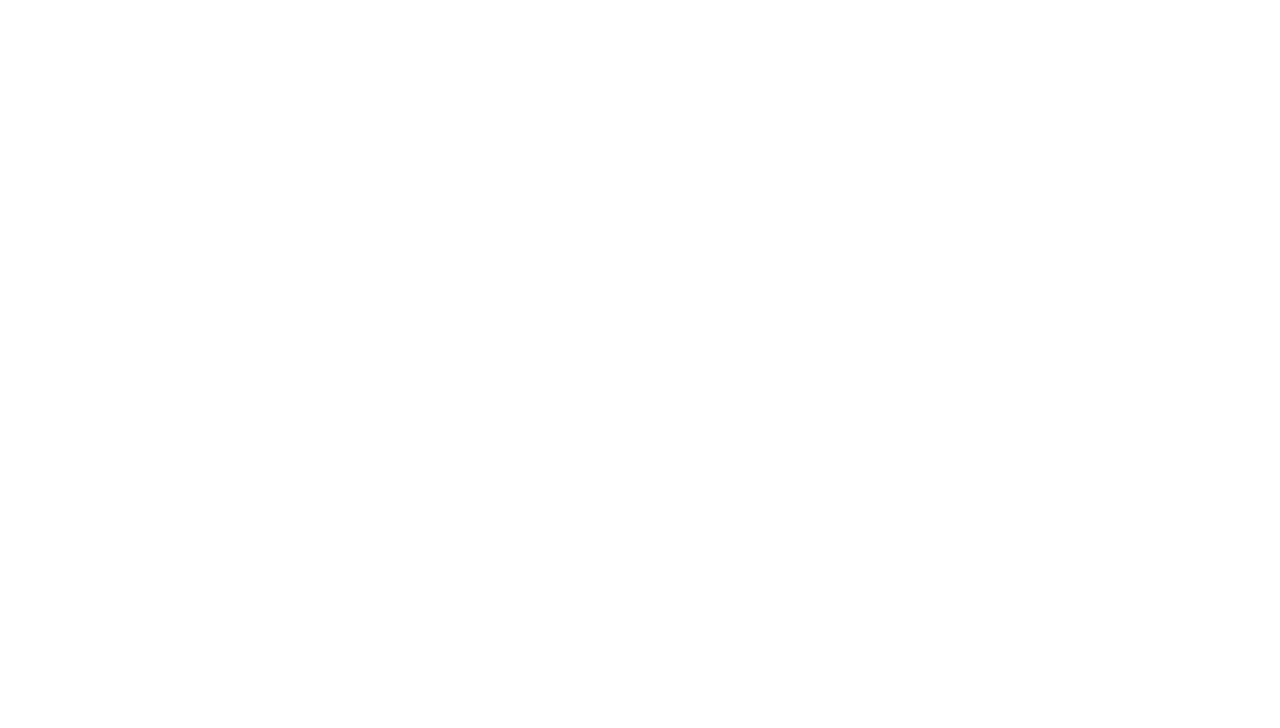
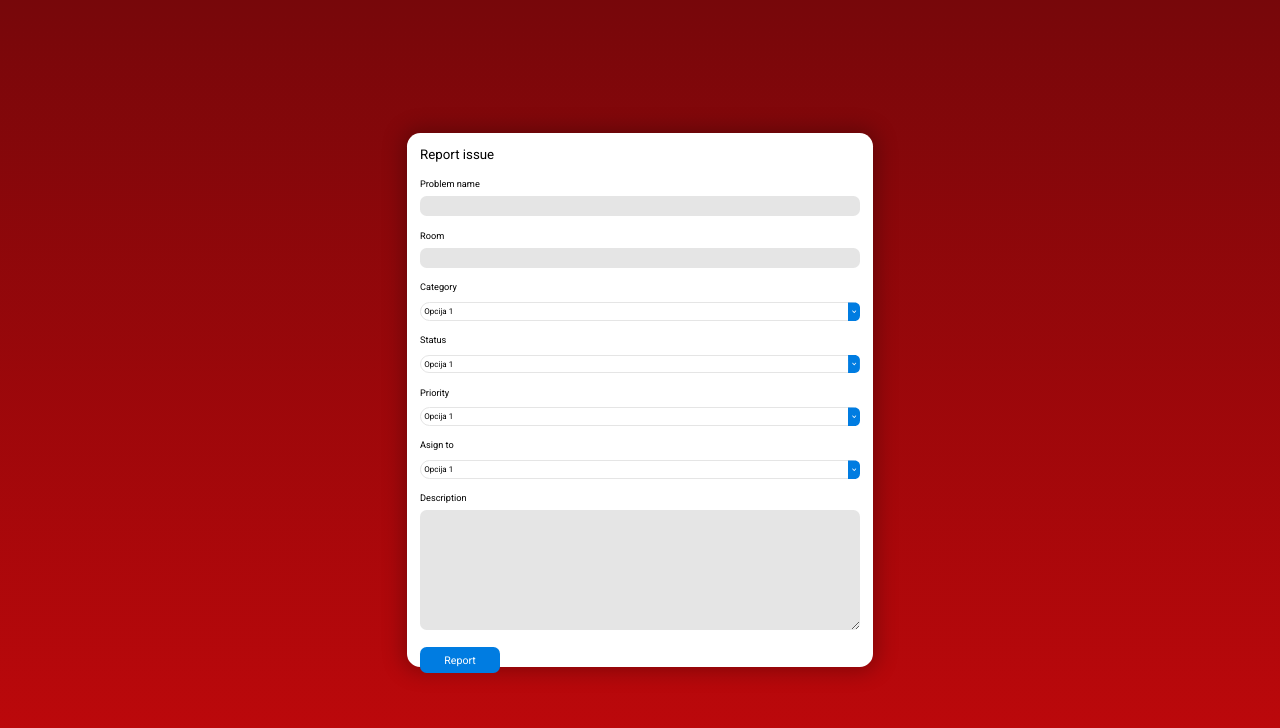
Before and after one commit to L6Pin/Faults_Reporting_React, a React (Create React App) app: page /report in a window 1280 px wide. Shown: the top 728 px of the page. Built offline with nearby package versions, Linux system fonts and the light colour scheme.

Commit message:
Create Report issue page

```diff
--- a/src/App.js
+++ b/src/App.js
@@ -1,13 +1,14 @@
 import { BrowserRouter as Router, Route, Switch } from "react-router-dom";
-import { LoginPage, Profile } from "./pages";
-import "./assets/styles/App.scss"
+import { LoginPage, Profile, ReportIssue } from "./pages";
+import "./assets/styles/App.scss";
 
 function App() {
   return (
     <Router>
       <Switch>
         <Route exact path="/" component={LoginPage} />
-        <Route exact path="/profile" component={Profile} />
+        <Route path="/profile" component={Profile} />
+        <Route path="/report" component={ReportIssue} />{" "}
       </Switch>
     </Router>
   );
--- /dev/null
+++ b/src/assets/styles/components/ProblemForm.scss
@@ -0,0 +1,208 @@
+@import "../../variables.scss";
+@import "../../mixins.scss";
+
+.problem-form {
+  background: $color-white;
+  height: auto;
+  border-radius: $big-border-radius;
+  padding: 20px;
+  box-shadow: $box-shadow;
+
+  .problem-form-title {
+    font-size: 20px;
+    margin-bottom: 25px;
+  }
+
+  .input {
+    margin-bottom: 20px;
+
+    .input-title {
+      margin-bottom: 10px;
+    }
+
+    input {
+      height: 35px;
+      width: 100%;
+      padding: 10px;
+      border-radius: $small-border-radius;
+      border: 0;
+      outline: none;
+      background: $color-light-gray_1;
+    }
+  }
+
+  .filter {
+    position: relative;
+    margin-bottom: 20px;
+
+    .filter-name {
+      font-size: 16px;
+      margin-bottom: 10px;
+    }
+    .filter-options {
+      width: 100%;
+      height: 35px;
+      border: 1px solid $color-light-gray_1;
+      background: $color-white;
+      border-radius: $small-border-radius;
+      outline: none;
+      -moz-appearance: none; /* Firefox */
+      -webkit-appearance: none; /* Safari and Chrome */
+      appearance: none;
+      padding: 5px;
+    }
+    .filter-arrow {
+      background: url("../../images/select_arrow.svg");
+      background-repeat: no-repeat;
+      background-size: contain;
+      width: 23px;
+      height: 35px;
+      position: absolute;
+      right: 0;
+      bottom: 0;
+      z-index: 3;
+    }
+  }
+
+  .textarea {
+    margin-bottom: 20px;
+
+    .textarea-title {
+      margin-bottom: 10px;
+    }
+
+    textarea {
+      outline: none;
+      background: $color-light-gray_1;
+      color: $color-dark-gray;
+      outline: none;
+      border: none;
+      padding: 20px;
+      width: 100%;
+      border-radius: $small-border-radius;
+    }
+  }
+
+  .report {
+    width: 120px;
+    background: $color-blue;
+    text-align: center;
+    color: $color-white;
+    border-radius: $small-border-radius;
+    padding: 10px 0;
+  }
+}
+
+@media (min-width: 1024px) {
+  .problem-form {
+    height: 41.66vw; // 800px;
+
+    width: 36.45vw;
+    border-radius: 1.04vw; //20px
+    padding: 1.04vw; //20px
+
+    .problem-form-title {
+      font-size: 1.04vw; //20px
+      margin-bottom: 1.3vw; //25px;
+    }
+
+    .input {
+      margin-bottom: 1.04vw; //20px
+
+      .input-title {
+        margin-bottom: 0.52vw; //10px;
+        font-size: 0.72vw; //14px
+      }
+
+      input {
+        height: 1.45vw; //28px
+        width: 100%;
+        padding: 10px;
+        border-radius: 0.52vw; //10px;
+        border: 0;
+        outline: none;
+        background: $color-light-gray_1;
+      }
+    }
+
+    .filter {
+      margin-bottom: 1.04vw; //20px
+
+      .filter-name {
+        font-size: 0.72vw; //14px
+        margin-bottom: 0.52vw; //10px;
+      }
+
+      .filter-options {
+        height: 1.45vw; //28px
+        font-size: 0.625vw; //12px
+        padding: 0.26vw; //5px
+      }
+
+      .filter-arrow {
+        height: 1.45vw; //28px
+        width: 1.19vw; //23px
+        right: -0.23vw; //-4.5pxx
+      }
+    }
+
+    .textarea {
+      margin-bottom: 1.04vw; //20px
+
+      .textarea-title {
+        margin-bottom: 0.52vw; //10px;
+        font-size: 0.72vw; //14px
+      }
+
+      textarea {
+        outline: none;
+        background: $color-light-gray_1;
+        color: $color-dark-gray;
+        outline: none;
+        border: none;
+        padding: 1.04vw; //20px
+        width: 100%;
+        height: 9.37vw; //180px
+        border-radius: 0.52vw; //10px;
+      }
+    }
+
+    .report-container {
+      @include flex(row, space-between, center);
+
+      .report {
+        width: 6.25vw; //120px
+        text-align: center;
+        color: $color-white;
+        border-radius: 0.52vw; //10px;
+        padding: 0.52vw 0; //10px
+        font-size: 0.83vw; //16px
+
+        &:hover{
+          cursor: pointer;
+        }
+      }
+
+      .add {
+        background: $color-blue;
+        &:hover{
+          background: darken($color-blue, $amount: 3);
+        }
+      }
+
+      .edit {
+        background: $color-orange;
+        &:hover{
+          background: darken($color-orange, $amount: 3);
+        }
+      }
+
+      .delete {
+        background: $color-red;
+        &:hover{
+          background: darken($color-red, $amount: 3);
+        }
+      }
+    }
+  }
+}
--- /dev/null
+++ b/src/assets/styles/pages/ReportIssue.scss
@@ -0,0 +1,15 @@
+@import "../../variables.scss";
+@import "../../mixins.scss";
+
+.report-issue {
+  height: 100vh;
+  background: $background;
+  overflow-y: auto;
+  padding: 20px;
+}
+
+@media (min-width: 1024px) {
+  .report-issue {
+    @include flex(row, center, center);
+  }
+}
--- /dev/null
+++ b/src/components/ProblemForm.js
@@ -0,0 +1,65 @@
+import "../assets/styles/components/ProblemForm.scss";
+
+const ProblemForm = () => {
+  return (
+    <div className="problem-form">
+      <p className="problem-form-title">Report issue</p>
+      {/* <p className="problem-form-title">Edit issue</p> */}
+
+      <div className="input">
+        <p className="input-title">Problem name</p>
+        <input type="text" />
+      </div>
+
+      <div className="input">
+        <p className="input-title">Room</p>
+        <input type="text" />
+      </div>
+
+      <div className="filter">
+        <p className="filter-name">Category</p>
+        <select name="" id="" className="filter-options">
+          <option value="">Opcija 1</option>
+        </select>
+        <div className="filter-arrow"></div>
+      </div>
+
+      <div className="filter">
+        <p className="filter-name">Status</p>
+        <select name="" id="" className="filter-options">
+          <option value="">Opcija 1</option>
+        </select>
+        <div className="filter-arrow"></div>
+      </div>
+
+      <div className="filter">
+        <p className="filter-name">Priority</p>
+        <select name="" id="" className="filter-options">
+          <option value="">Opcija 1</option>
+        </select>
+        <div className="filter-arrow"></div>
+      </div>
+
+      <div className="filter">
+        <p className="filter-name">Asign to</p>
+        <select name="" id="" className="filter-options">
+          <option value="">Opcija 1</option>
+        </select>
+        <div className="filter-arrow"></div>
+      </div>
+
+      <div className="textarea">
+        <p className="textarea-title">Description</p>
+        <textarea cols="30" rows="10"></textarea>
+      </div>
+
+      <div className="report-container">
+        <p className="report add">Report</p>
+        {/* <p className="report edit">Edit</p>
+        <p className="report delete">Delete</p> */}
+      </div>
+    </div>
+  );
+};
+
+export default ProblemForm;
--- a/src/components/index.js
+++ b/src/components/index.js
@@ -1,4 +1,5 @@
 import LoginForm from "./LoginForm";
 import Problem from "./Problem";
+import ProblemForm from "./ProblemForm";
 
-export { LoginForm, Problem };
+export { LoginForm, Problem, ProblemForm};
--- /dev/null
+++ b/src/pages/ReportIssue.js
@@ -0,0 +1,10 @@
+import "../assets/styles/pages/ReportIssue.scss";
+import { ProblemForm } from "../components";
+
+const ReportIssue = () => {
+  return <div className="report-issue">
+      <ProblemForm />
+  </div>;
+};
+
+export default ReportIssue;
--- a/src/pages/index.js
+++ b/src/pages/index.js
@@ -1,4 +1,5 @@
 import LoginPage from "./LoginPage";
 import Profile from "./Profile";
+import ReportIssue from "./ReportIssue";
 
-export { LoginPage, Profile };
+export { LoginPage, Profile, ReportIssue };
```
Also changed, not shown: 1 other file (tests, documents, lock files or other folders).
